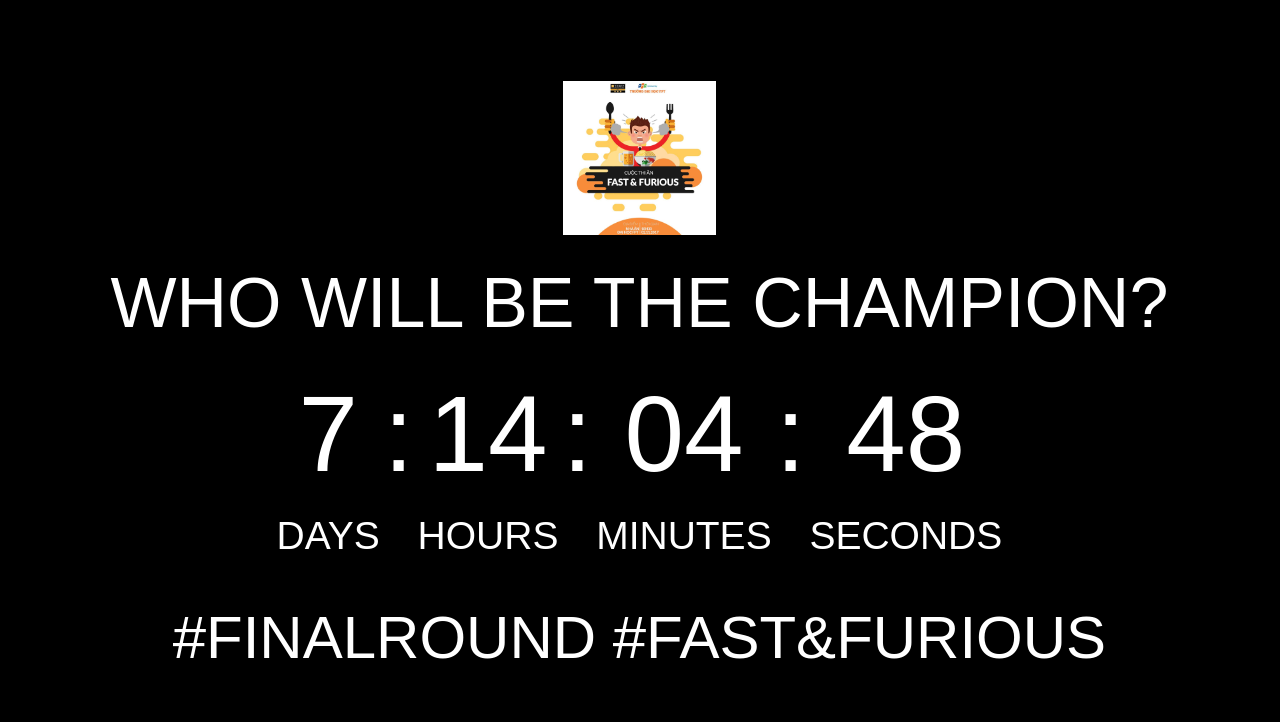
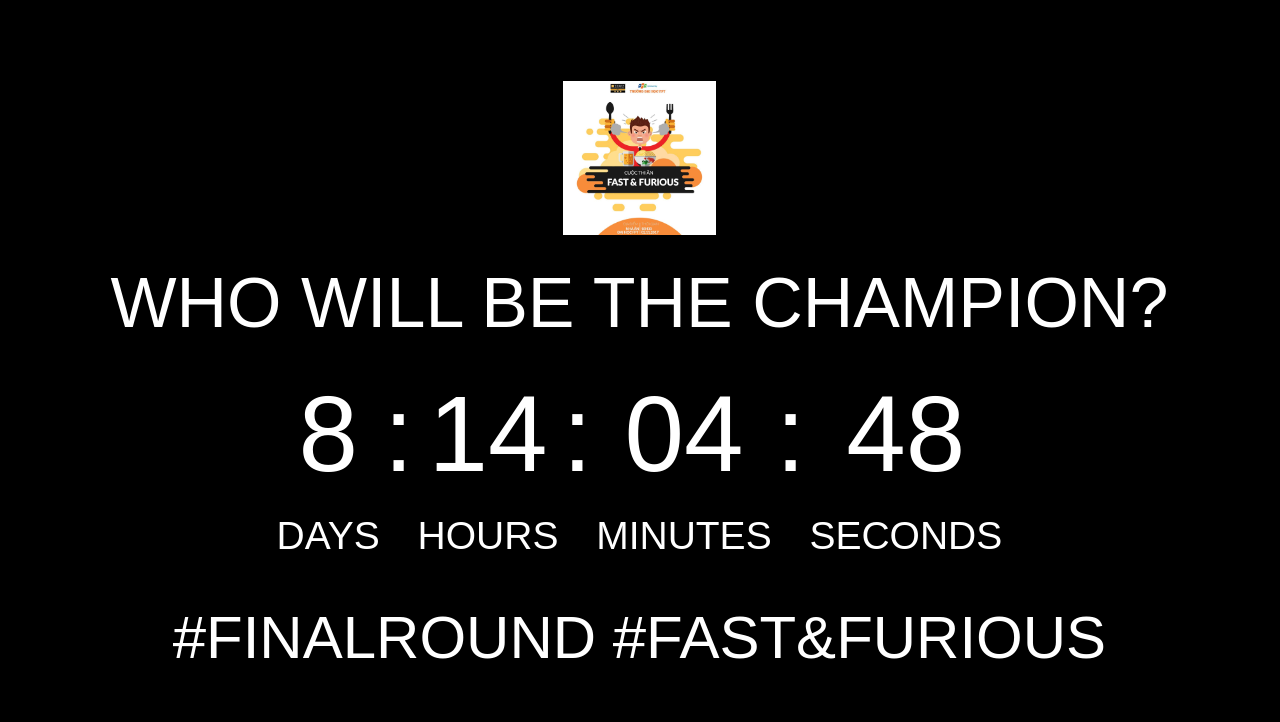
Before and after one commit to bacodekiller/fast-furious, a plain HTML site: page index.html in a window 1280 px wide. Drawn offline with Linux system fonts and the light colour scheme.

Commit message:
update time

```diff
--- a/index.html
+++ b/index.html
@@ -147,7 +147,7 @@ countdown.innerHTML = days + " <span class=\'times\'>ngày</span> " + hours + "
 
 <script>
 // Set the date we're counting down to
-var countDownDate = new Date("Nove 1, 2017 18:00:00").getTime();
+var countDownDate = new Date("Nove 2, 2017 18:00:00").getTime();
 
 // Update the count down every 1 second
 var x = setInterval(function() {
```
